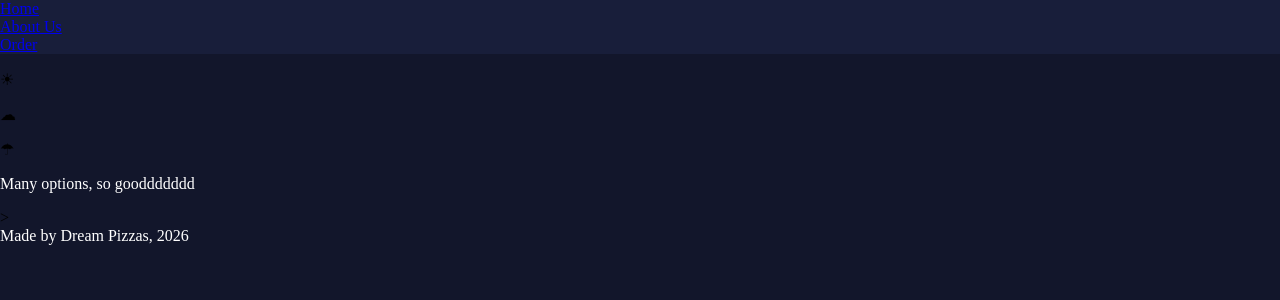
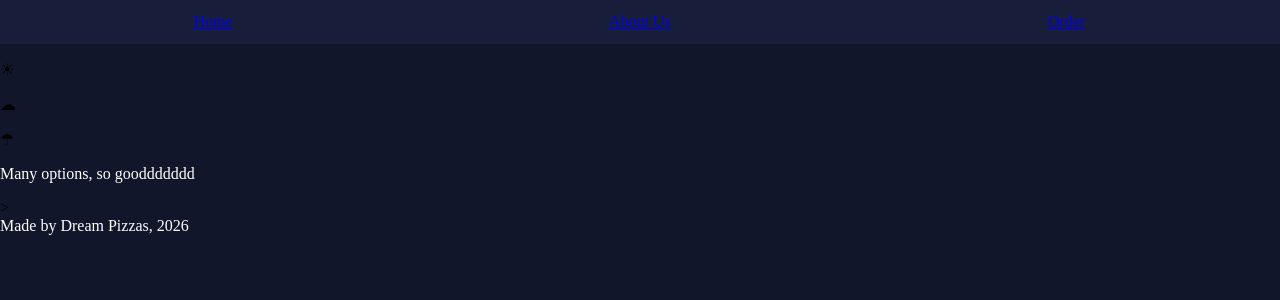
Before and after one commit to st25209-lgtm/CSC2-AS91896-AS91897, a Flask app: page / in a window 1280 px wide. Shown: the top 300 px of the page. Run offline with Flask 3, Linux system fonts and the light colour scheme; some web fonts are replaced.

Commit message:
By default, the links are split into even amounts of width based on number of columns to screen size

```diff
--- a/static/css/base.css
+++ b/static/css/base.css
@@ -15,3 +15,12 @@ body {
     position: sticky;
     top: 0;
 }
+
+.nav-bar {
+    display: grid;
+    padding: 1vw 0px 1vw 0px;
+    border-radius: 5px;
+    grid-template-columns: repeat(3, calc(100vw/3));
+    grid-template-rows: fit-content;
+    text-align: center;
+}
```
